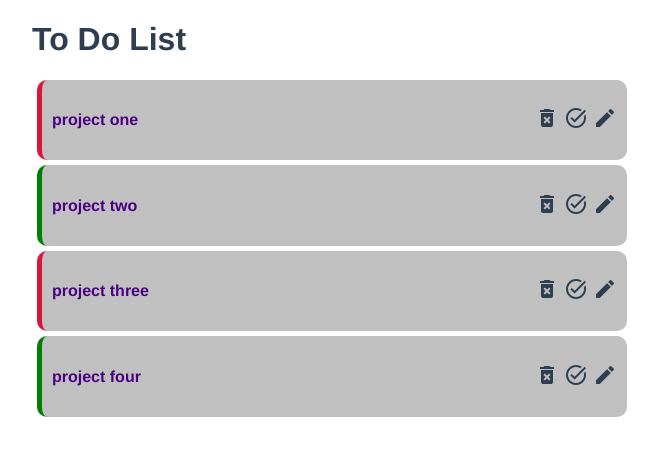
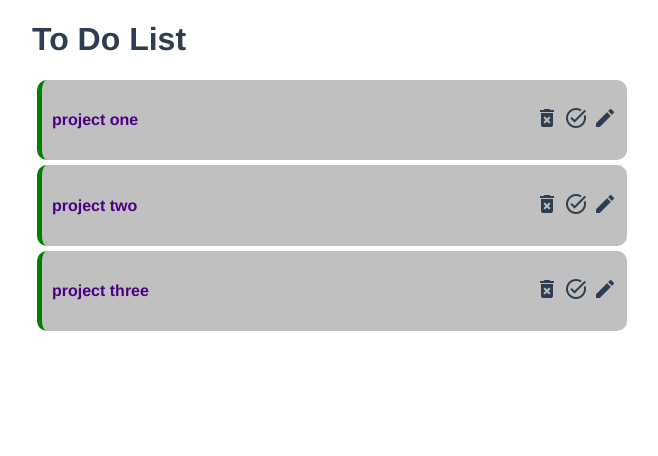
Before and after one commit to Aung-Thu-Heain/vue-todolist, a Vue app: page / in a window 1280 px wide. Shown: the top 456 px of the page, without its empty margins (308-966 px from the left). Built offline with nearby package versions, Linux system fonts and the light colour scheme; data requests are answered from the project's data file.

Commit message:
update complete status

```diff
--- a/database/api.json
+++ b/database/api.json
@@ -4,7 +4,7 @@
       "id": 1,
       "title": "project one",
       "description": "i am project one",
-      "status": false
+      "status": true
     },
     {
       "id": 2,
@@ -16,12 +16,6 @@
       "id": 3,
       "title": "project three",
       "description": "i am project three",
-      "status": false
-    },
-    {
-      "id": 4,
-      "title": "project four",
-      "description": "i am project four",
       "status": true
     }
   ]
--- a/src/components/SingleProject.vue
+++ b/src/components/SingleProject.vue
@@ -8,7 +8,7 @@
         <span class="material-icons" @click="deleteProject"
           >delete_forever</span
         >
-        <span class="material-icons"> task_alt </span>
+        <span class="material-icons" @click="updateComplete"> task_alt </span>
         <span class="material-icons">edit</span>
       </div>
     </div>
@@ -31,6 +31,24 @@ export default {
       fetch(this.api, { method: "delete" })
         .then(() => {
           this.$emit("delete", this.project.id);
+        })
+        .catch((error) => {
+          console.log(error);
+        });
+    },
+    updateComplete() {
+      let updateUrl = this.api;
+      fetch(updateUrl, {
+        method: "PATCH",
+        headers: {
+          "Content-Type": "application/json",
+        },
+        body: JSON.stringify({
+          status: !this.project.status,
+        }),
+      })
+        .then(() => {
+          this.$emit("status", this.project.id);
         })
         .catch((error) => {
           console.log(error);
--- a/src/views/HomeView.vue
+++ b/src/views/HomeView.vue
@@ -2,7 +2,11 @@
   <div class="home">
     <h1>To Do List</h1>
     <div v-for="project in projects" :key="project.id">
-      <singleProject :project="project" @delete="deleteUi" />
+      <singleProject
+        :project="project"
+        @delete="deleteUi"
+        @status="changeStatus"
+      />
     </div>
   </div>
 </template>
@@ -25,6 +29,12 @@ export default {
         return project.id != id;
       });
     },
+    changeStatus(id) {
+      let updateProject = this.projects.find((project) => {
+        return project.id === id;
+      });
+      updateProject.status = !updateProject.status;
+    },
   },
   mounted() {
     fetch("http://localhost:3000/projects")
```
